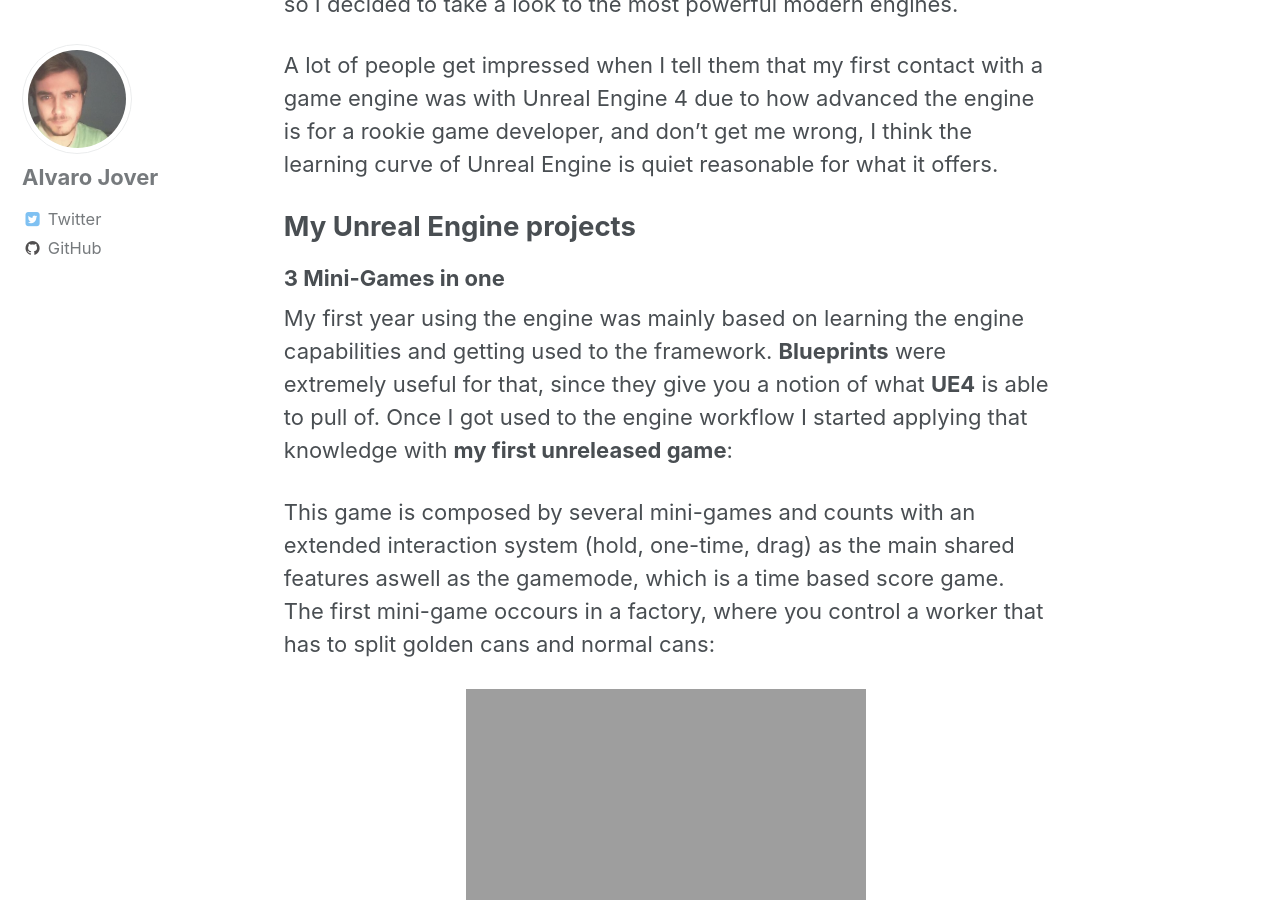
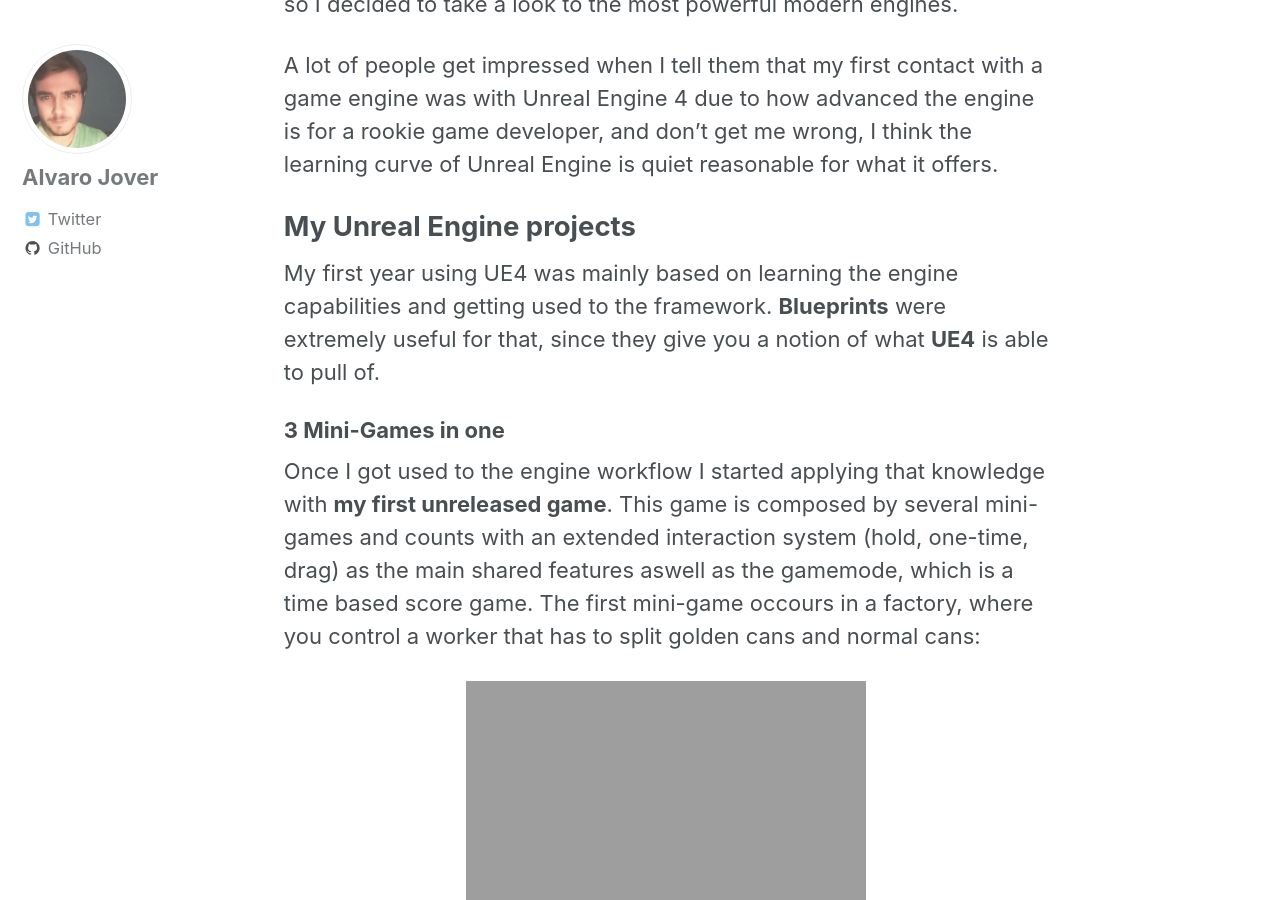
Before and after one commit to vorixo/devtricks, a Jekyll site: the page built from _posts/2017-12-29-welcome.md, in a window 1280 px wide and 900 px high, scrolled down 891 px. Built offline with Jekyll 4.4.1, drawn with Linux system fonts in a browser that asks for light colours.

Commit message:
[upd] refactoring some text

```diff
--- a/_posts/2017-12-29-welcome.md
+++ b/_posts/2017-12-29-welcome.md
@@ -23,11 +23,11 @@
 
 ## My Unreal Engine projects
 
+My first year using UE4 was mainly based on learning the engine capabilities and getting used to the framework. **Blueprints** were extremely useful for that, since they give you a notion of what **UE4** is able to pull of.
+
 ### 3 Mini-Games in one
 
-My first year using the engine was mainly based on learning the engine capabilities and getting used to the framework. **Blueprints** were extremely useful for that, since they give you a notion of what **UE4** is able to pull of. Once I got used to the engine workflow I started applying that knowledge with **my first unreleased game**:
-
-This game is composed by several mini-games and counts with an extended interaction system (hold, one-time, drag) as the main shared features aswell as the gamemode, which is a time based score game. The first mini-game occours in a factory, where you control a worker that has to split golden cans and normal cans:
+Once I got used to the engine workflow I started applying that knowledge with **my first unreleased game**. This game is composed by several mini-games and counts with an extended interaction system (hold, one-time, drag) as the main shared features aswell as the gamemode, which is a time based score game. The first mini-game occours in a factory, where you control a worker that has to split golden cans and normal cans:
 
 ![InteractionGame]({{ '/' | absolute_url }}/assets/images/per-post/welcome/InteractionGame1.gif){: .align-center}
 
```
